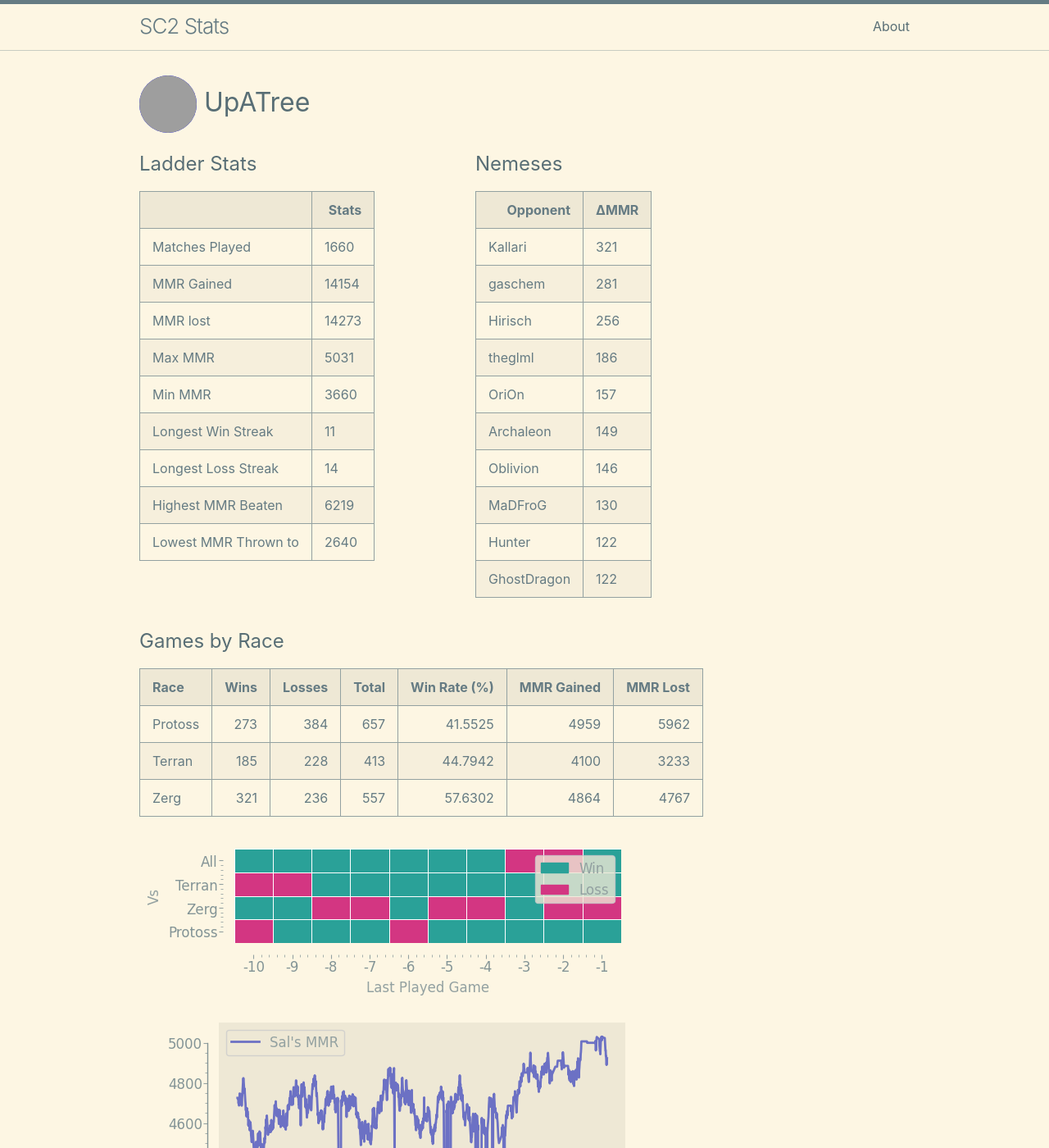
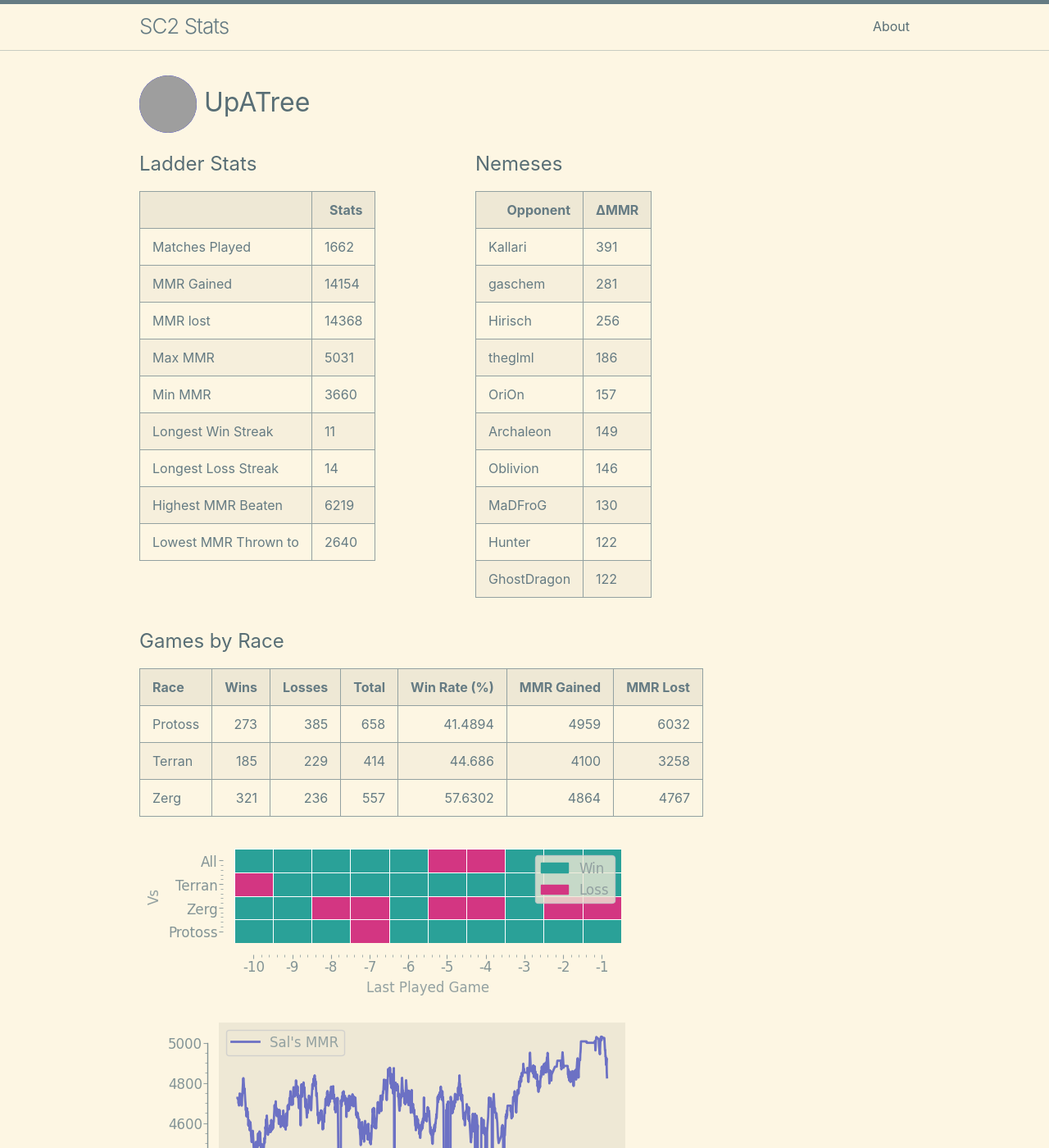
Before and after one commit to kylermurphy/UpATree, a Jekyll site: the page built from docs/index.md, in a window 1280 px wide and 1400 px high. Shown: the whole window at 82% size. Built offline with Jekyll 4.4.1, drawn with Linux system fonts in a browser that asks for light colours; grey boxes are pictures that could not be loaded.

Commit message:
running on push

```diff
--- a/docs/index.md
+++ b/docs/index.md
@@ -18,7 +18,7 @@ layout: home
   <tbody>
     <tr>
       <td>Matches Played</td>
-      <td>1660</td>
+      <td>1662</td>
     </tr>
     <tr>
       <td>MMR Gained</td>
@@ -26,7 +26,7 @@ layout: home
     </tr>
     <tr>
       <td>MMR lost</td>
-      <td>14273</td>
+      <td>14368</td>
     </tr>
     <tr>
       <td>Max MMR</td>
@@ -67,7 +67,7 @@ layout: home
   <tbody>
     <tr>
       <td>Kallari</td>
-      <td>321</td>
+      <td>391</td>
     </tr>
     <tr>
       <td>gaschem</td>
@@ -114,8 +114,8 @@ layout: home
 
 | Race    |   Wins |   Losses |   Total |   Win Rate (%) |   MMR Gained |   MMR Lost |
 |:--------|-------:|---------:|--------:|---------------:|-------------:|-----------:|
-| Protoss |    273 |      384 |     657 |        41.5525 |         4959 |       5962 |
-| Terran  |    185 |      228 |     413 |        44.7942 |         4100 |       3233 |
+| Protoss |    273 |      385 |     658 |        41.4894 |         4959 |       6032 |
+| Terran  |    185 |      229 |     414 |        44.686  |         4100 |       3258 |
 | Zerg    |    321 |      236 |     557 |        57.6302 |         4864 |       4767 |
 
 ![Games by Race](./assets/gm_hist.png)
--- a/log.txt
+++ b/log.txt
@@ -783,3 +783,4 @@ Writing a log file 2025-04-01 17:22:08.
 Writing a log file 2025-04-01 17:48:15.
 Writing a log file 2025-04-01 18:31:29.
 Writing a log file 2025-04-01 18:52:35.
+Writing a log file 2025-04-01 19:18:44.
```
Also changed, not shown: docs/assets/MMR.png, docs/assets/daily.png, docs/assets/gm_hist.png, docs/assets/r_wrt.png, 1 other file.
